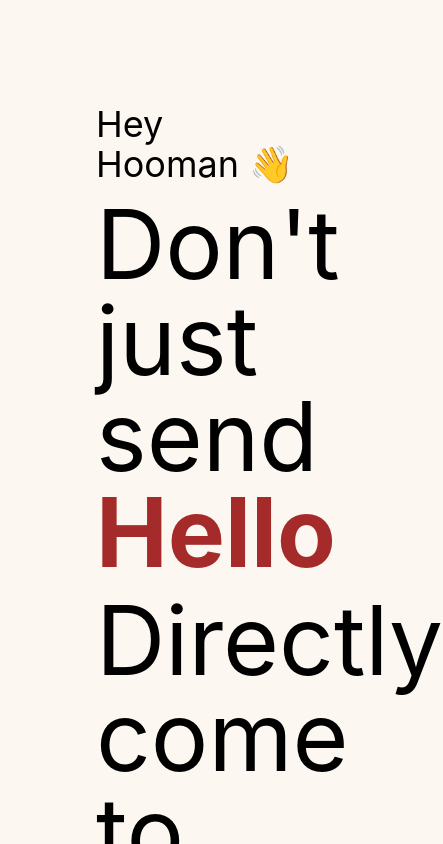
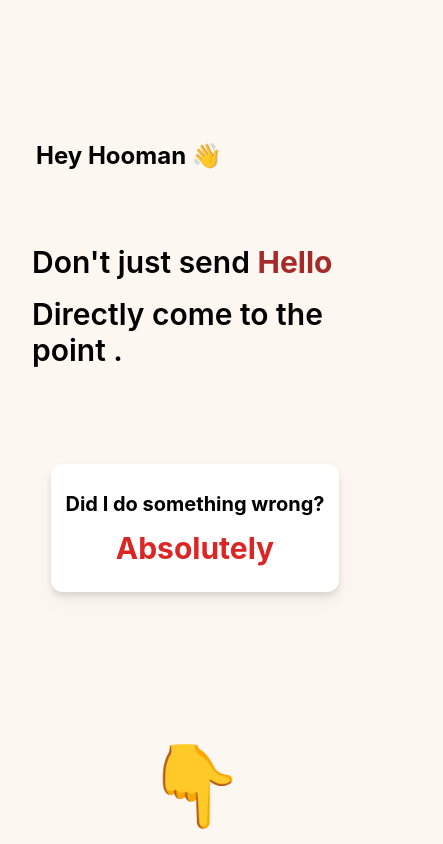
Before and after one commit to betaoverflow/hi-breaker, a Next.js app: page / in a window 390 px wide. Shown: the top 844 px of the page, 443 px wide, since content can reach past the window. Built offline with nearby package versions, Linux system fonts and the light colour scheme.

Commit message:
Feat: Responsive hero section
Signed-off-by: Aabhas <aabhassao0@gmail.com>

```diff
--- /dev/null
+++ b/components/Card.tsx
@@ -0,0 +1,12 @@
+import React from "react";
+
+const Card = () => {
+  return (
+    <div className="drop-shadow-lg w-72 h-32 md:w-96 md:h-40 bg-white flex flex-col mx-auto justify-center rounded-xl text-center">
+      <h1 className="font-bold text-xl">Did I do something wrong?</h1>
+      <p className="text-3xl font-bold mt-3 text-red-600">Absolutely</p>
+    </div>
+  );
+};
+
+export default Card;
--- a/components/Hero.tsx
+++ b/components/Hero.tsx
@@ -1,16 +1,20 @@
 import styles from "../styles/Hero.module.scss";
+import Card from "./Card";
 
 const Hero = () => {
   return (
-    <div className="h-screen flex flex-col justify-between py-24 px-16">
-      <div className="my-auto">
-        <p className="text-4xl my-2">Hey Hooman 👋</p>
-        <p className="text-8xl my-3">
+    <div className="h-screen flex flex-col justify-center py-18 md:w-5/6 mx-auto">
+      <div className="my-auto flex flex-col">
+        <p className="text-2xl md:text-4xl my-2 ml-1 font-bold">
+          Hey Hooman 👋
+        </p>
+        <p className="text-3xl md:text-7xl font-semibold mt-16">
           Don't just send <span className={styles.highlight}>Hello</span>
         </p>
-        <p className="text-8xl my-3">
+        <p className="text-3xl md:text-7xl font-semibold mt-4 mb-24">
           Directly come to the point <span className="">.</span>
         </p>
+        <Card />
       </div>
       <div className="self-center">
         <p className={styles.pointer}>👇</p>
```
